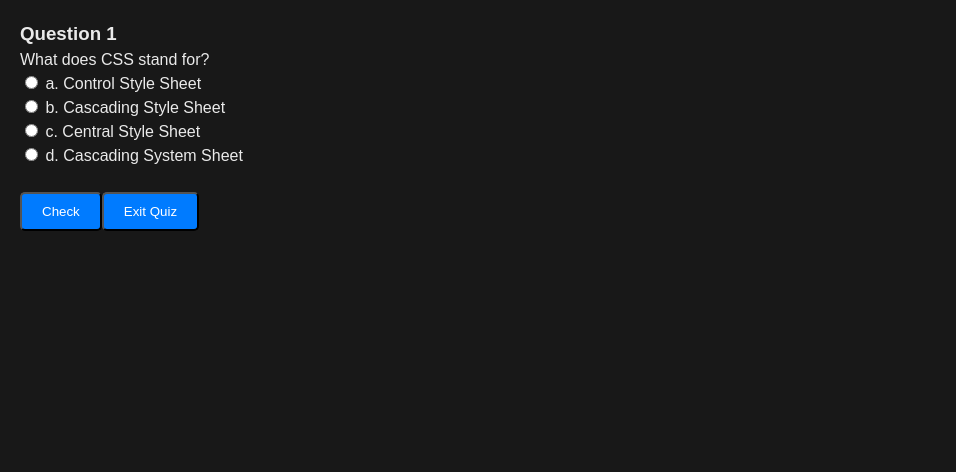
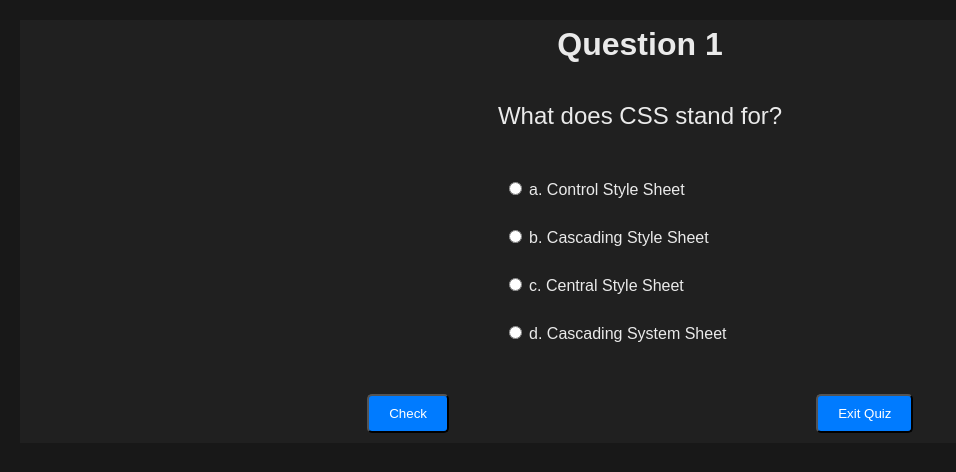
Before and after one commit to MistakesWereMaed/Web-Tech-Project, a PHP site: page /quiz.php in a window 1280 px wide. Shown: the top 472 px of the page, without its empty margins (0-956 px from the left). Run offline with PHP 8.4, Linux system fonts and the light colour scheme; data comes from the database, SQL or seed files in the repository.

Commit message:
added more CSS formatting

```diff
--- a/mystyle.css
+++ b/mystyle.css
@@ -38,12 +38,15 @@ section {
     margin-top: 20px;
     border-radius: 5px;
     box-shadow: 0 0 10px rgba(255, 255, 255, 0.1);
+
+    text-align: center;
 }
 
 ul {
     list-style-type: disc;
     margin-left: 20px;
     margin-bottom: 20px;
+
 }
 
 li {
@@ -64,6 +67,10 @@ a, input[type="submit"], button {
     border-radius: 5px;
     text-decoration: none;
     transition: background-color 0.3s;
+    margin-right: 20px;
+
+    margin-bottom: 10px;
+
 }
 
 a:hover, button:hover {
@@ -102,3 +109,42 @@ a:hover, button:hover {
     padding: 5px 20px 20px 20px;
     color: white;
 }
+
+
+/* new code */
+
+
+h3 {
+    text-align: center;
+
+    margin-bottom: 30px;
+    font-size: 32px;
+}
+
+/*question text formatting*/
+#ques {
+    text-align: center;
+    font-size: 24px;
+    margin-bottom: 20px;
+}
+
+/*answer text formatting*/
+.ans {
+    margin-left: 39%;
+}
+
+form {
+    background-color: #202020;
+}
+
+#explain {
+    text-align: center;
+    font-weight: bold;
+    margin-bottom: 10px;
+
+
+}
+
+.menu {
+    margin-left: 28%;
+}
--- a/quiz.php
+++ b/quiz.php
@@ -54,48 +54,48 @@ if($result->num_rows  > 0) {
     while($row = mysqli_fetch_assoc($result)) {
         if($count==$_SESSION["questionnumber"]){
             echo "<h3>Question ".$count."</h3>";
-            echo $row['question']."<br>";
+            echo "<p id='ques'>".$row['question']."</p><br>";
             if(isset($_POST["answers$count"])){
                 if($_POST["answers$count"]==$row['answer1']){
-                    echo "<input type='radio' name='answers$count' value='$row[answer1]' checked> a. ". $row['answer1']."<br>";
+                    echo "<p class='ans'><input type='radio' name='answers$count' value='$row[answer1]' checked> a. ". $row['answer1']."</p><br>";
                 }
                 else{
-                    echo "<input type='radio' name='answers$count' value='$row[answer1]'> a. ". $row['answer1']."<br>";
+                    echo "<p class='ans'><input type='radio' name='answers$count' value='$row[answer1]'> a. ". $row['answer1']."</p><br>";
                 }
                 if($_POST["answers$count"]==$row['answer2']){
-                    echo "<input type='radio' name='answers$count' value='$row[answer2]' checked> b. ". $row['answer2']."<br>";
+                    echo "<p class='ans'><input type='radio' name='answers$count' value='$row[answer2]' checked> b. ". $row['answer2']."</p><br>";
                 }
                 else{
-                    echo "<input type='radio' name='answers$count' value='$row[answer2]'> b. ". $row['answer2']."<br>";
+                    echo "<p class='ans'><input type='radio' name='answers$count' value='$row[answer2]'> b. ". $row['answer2']."</p><br>";
                 }
                 if($_POST["answers$count"]==$row['answer3']){
-                    echo "<input type='radio' name='answers$count' value='$row[answer3]' checked> c. ". $row['answer3']."<br>";
+                    echo "<p class='ans'><input type='radio' name='answers$count' value='$row[answer3]' checked> c. ". $row['answer3']."</p><br>";
                 }
                 else{
-                    echo "<input type='radio' name='answers$count' value='$row[answer3]'> c. ". $row['answer3']."<br>";
+                    echo "<p class='ans'><input type='radio' name='answers$count' value='$row[answer3]'> c. ". $row['answer3']."<br>";
                 }
                 if($_POST["answers$count"]==$row['answer4']){
-                    echo "<input type='radio' name='answers$count' value='$row[answer4]' checked> d. ". $row['answer4']."<br>";
+                    echo "<p class='ans><input type='radio' name='answers$count' value='$row[answer4]' checked> d. ". $row['answer4']."</p><br>";
                 }
                 else{
-                    echo "<input type='radio' name='answers$count' value='$row[answer4]'> d. ". $row['answer4']."<br>";
+                    echo "<p class='ans'><input type='radio' name='answers$count' value='$row[answer4]'> d. ". $row['answer4']."</p><br>";
                 }
                 echo "<br>";
                 if($_POST["answers$count"]==$row['correctanswer']){
-                    echo "Correct<br>";
+                    echo "<p class='explain'>Correct</p><br>";
                 }
                 else{
-                    echo "Incorrect. The correct answer is: ".$row['correctanswer']."<br>";
+                    echo "<p class='explain'>Incorrect. The correct answer is: ".$row['correctanswer']."</p><br>";
                 }
-                echo "<input type='submit' value='Next'>";
+                echo "<input class='menu' type='submit' value='Next'>";
                 $_SESSION["questionnumber"] += 1;
             }
             else{
-                echo "<input type='radio' name='answers$count' value='$row[answer1]'> a. ". $row['answer1']."<br>";
-                echo "<input type='radio' name='answers$count' value='$row[answer2]'> b. ". $row['answer2']."<br>";
-                echo "<input type='radio' name='answers$count' value='$row[answer3]'> c. ". $row['answer3']."<br>";
-                echo "<input type='radio' name='answers$count' value='$row[answer4]'> d. ". $row['answer4']."<br><br>";
-                echo "<input type='submit' value='Check' onclick='validate()'>";
+                echo "<p class='ans'><input type='radio' name='answers$count' value='$row[answer1]'> a. ". $row['answer1']."</p><br>";
+                echo "<p class='ans'><input type='radio' name='answers$count' value='$row[answer2]'> b. ". $row['answer2']."</p><br>";
+                echo "<p class='ans'><input type='radio' name='answers$count' value='$row[answer3]'> c. ". $row['answer3']."</p><br>";
+                echo "<p class='ans'><input type='radio' name='answers$count' value='$row[answer4]'> d. ". $row['answer4']."</p><br><br>";
+                echo "<input class='menu' type='submit' value='Check' onclick='validate()'>";
             }
             break;
         }
@@ -104,7 +104,7 @@ if($result->num_rows  > 0) {
     if($_SESSION["questionnumber"]>$result->num_rows){
         $_SESSION["questionnumber"] = 1;
     }
-    echo "<input type='submit' value='Exit Quiz' name='exit'>";
+    echo "<input class='menu' type='submit' value='Exit Quiz' name='exit'>";
     echo "</form>";
 } else {
     echo '<br>no records returned';
```
